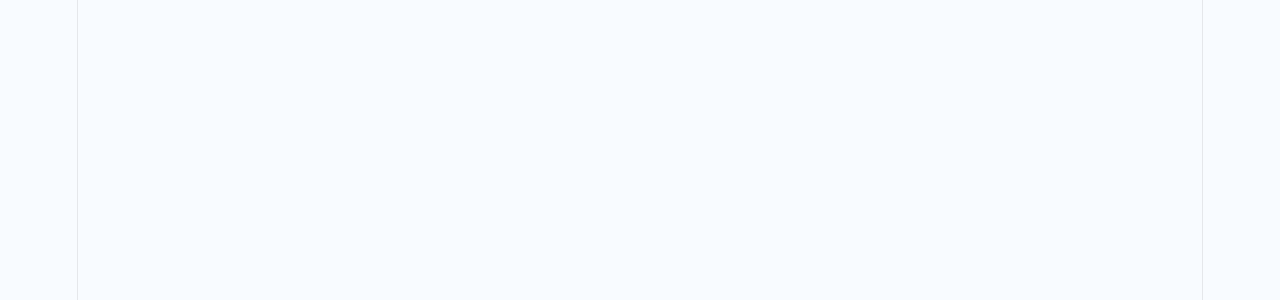
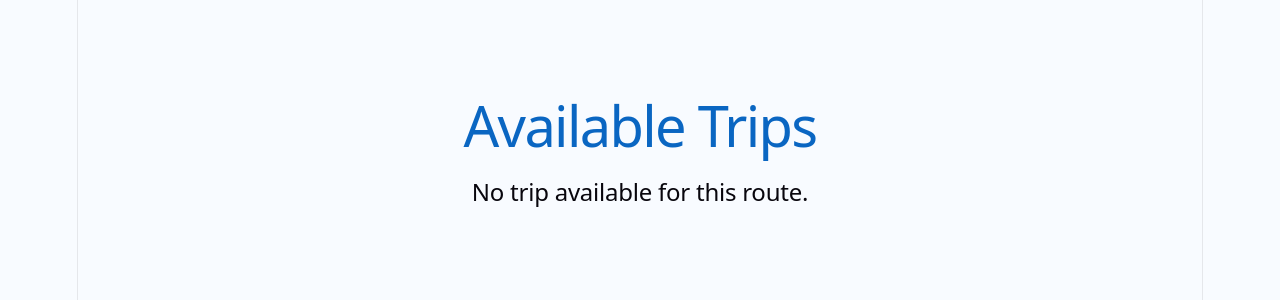
Before and after one commit to imanasseh03-ui/transport-booking, a React (Vite) app in the folder transport-booking-system/client/: page /search-results in a window 1280 px wide. Before the commit this address had no page. Shown: the top 300 px of the page. Built offline with nearby package versions, Linux system fonts and the light colour scheme.

Commit message:
Add SearchResults page and integrate with routing; enhance SearchCard for navigation

```diff
--- a/transport-booking-system/client/src/App.jsx
+++ b/transport-booking-system/client/src/App.jsx
@@ -3,6 +3,7 @@ import Home from "./pages/Home";
 import Booking from "./pages/Booking";
 import RoutesPage from "./pages/RoutesPage";
 import Contact from "./pages/Contact";
+import SearchResults from "./pages/SearchResults";
 
 function App() {
   return (
@@ -12,6 +13,10 @@ function App() {
         <Route path="/routes" element={<RoutesPage />} />
         <Route path="/book" element={<Booking />} />
         <Route path="/contact" element={<Contact />} />
+        <Route
+          path="/search-results"
+          element={<SearchResults />}
+        />
       </Routes>
     </BrowserRouter>
   );
--- a/transport-booking-system/client/src/components/SearchCard/SearchCard.jsx
+++ b/transport-booking-system/client/src/components/SearchCard/SearchCard.jsx
@@ -1,7 +1,9 @@
 import "./SearchCard.css";
 import { useState } from "react";
+import { useNavigate } from "react-router-dom";
 
 function SearchCard() {
+  const navigate = useNavigate();
 
   const [searchData, setSearchData] = useState({
     from: "",
@@ -10,69 +12,54 @@ function SearchCard() {
     passengers: "1",
   });
 
-
   const handleChange = (e) => {
-    setSearchData({
-      ...searchData,
+    setSearchData((prev) => ({
+      ...prev,
       [e.target.name]: e.target.value,
-    });
+    }));
   };
-
 
   const handleSubmit = (e) => {
     e.preventDefault();
 
-    console.log(searchData);
+    if (
+      !searchData.from ||
+      !searchData.to ||
+      !searchData.date
+    ) {
+      alert("Please complete all required fields.");
+      return;
+    }
+
+    navigate("/search-results", {
+      state: searchData,
+    });
   };
-
 
   return (
     <div className="search-card">
-
       <h2>Search Your Trip</h2>
 
       <form onSubmit={handleSubmit}>
-
         <select
           name="from"
           value={searchData.from}
           onChange={handleChange}
         >
-          <option value="">
-            Select Departure
-          </option>
-
-          <option value="Abuja">
-            Abuja
-          </option>
-
-          <option value="Jos">
-            Jos
-          </option>
-
+          <option value="">Select Departure</option>
+          <option value="Abuja">Abuja</option>
+          <option value="Jos">Jos</option>
         </select>
-
 
         <select
           name="to"
           value={searchData.to}
           onChange={handleChange}
         >
-
-          <option value="">
-            Select Destination
-          </option>
-
-          <option value="Jos">
-            Jos
-          </option>
-
-          <option value="Abuja">
-            Abuja
-          </option>
-
+          <option value="">Select Destination</option>
+          <option value="Jos">Jos</option>
+          <option value="Abuja">Abuja</option>
         </select>
-
 
         <input
           type="date"
@@ -81,42 +68,23 @@ function SearchCard() {
           onChange={handleChange}
         />
 
-
         <select
           name="passengers"
           value={searchData.passengers}
           onChange={handleChange}
         >
-
-          <option value="1">
-            1 Passenger
-          </option>
-
-          <option value="2">
-            2 Passengers
-          </option>
-
-          <option value="3">
-            3 Passengers
-          </option>
-
-          <option value="4">
-            4 Passengers
-          </option>
-
+          <option value="1">1 Passenger</option>
+          <option value="2">2 Passengers</option>
+          <option value="3">3 Passengers</option>
+          <option value="4">4 Passengers</option>
         </select>
-
 
         <button type="submit">
           Search Trips
         </button>
-
-
       </form>
-
     </div>
   );
 }
 
-
 export default SearchCard;
--- /dev/null
+++ b/transport-booking-system/client/src/pages/SearchResults.css
@@ -0,0 +1,88 @@
+.search-results {
+  padding: 80px 8%;
+  min-height: 80vh;
+  background: var(--background);
+}
+
+
+.search-results h1 {
+  text-align: center;
+  color: var(--primary);
+  margin-bottom: 40px;
+}
+
+
+.trip-list {
+  display: flex;
+  flex-direction: column;
+  gap: 25px;
+}
+
+
+.trip-card {
+  background: var(--surface);
+  padding: 30px;
+  border-radius: var(--radius-md);
+  box-shadow: var(--shadow-md);
+
+  display: flex;
+  justify-content: space-between;
+  align-items: center;
+  gap: 30px;
+}
+
+
+.trip-card h2 {
+  color: var(--primary-dark);
+  margin-bottom: 15px;
+}
+
+
+.trip-card p {
+  color: var(--text-light);
+  margin: 8px 0;
+}
+
+
+.trip-price {
+  text-align: right;
+}
+
+
+.trip-price h3 {
+  font-size: 1.8rem;
+  color: var(--primary);
+}
+
+
+.trip-price button {
+  margin-top: 15px;
+  padding: 12px 25px;
+
+  background: var(--primary);
+  color: white;
+
+  border: none;
+  border-radius: var(--radius-sm);
+}
+
+
+.trip-price button:hover {
+  background: var(--primary-dark);
+}
+
+
+@media(max-width:768px){
+
+  .trip-card {
+    flex-direction: column;
+    align-items: flex-start;
+  }
+
+
+  .trip-price {
+    text-align: left;
+    width: 100%;
+  }
+
+}
--- /dev/null
+++ b/transport-booking-system/client/src/pages/SearchResults.jsx
@@ -0,0 +1,82 @@
+import "./SearchResults.css";
+import routes from "../data/routes";
+import { useLocation } from "react-router-dom";
+
+function SearchResults() {
+    const location = useLocation();
+    const searchData = location.state || {
+        from: "",
+        to: "",
+        date: "",
+        passangers: "1",
+    };
+
+    const filterRoutes = routes.filter((route) => {
+        return (
+            route.from ===searchData.from &&
+            route.to === searchData.to
+        );
+    });
+    return (
+        <section className="search-results">
+
+            <h1>
+                Available Trips
+            </h1>
+
+            <div className="trip-list">
+                {filterRoutes.length > 0 ? (
+
+                 filterRoutes.map((route) => (
+
+                    <div className="trip-card" key={route.id}>
+
+                        <div>
+                            <h2>
+                                {route.from} → {route.to}
+                            </h2>
+
+                            <p>
+                                Departure: {route.departure}
+                            </p>
+
+                            <p>
+                                Duration: {route.duration}
+                            </p>
+
+                            <p>
+                                Bus: {route.bus}
+                            </p>
+                        </div>
+
+
+                        <div className="trip-price">
+
+                            <h3>
+                                ₦{route.price.toLocaleString()}
+                            </h3>
+
+                            <p>
+                                {route.availableSeats} seats available
+                            </p>
+
+                            <button>
+                                Select Trip
+                            </button>
+
+                        </div>
+
+                    </div>
+
+                ))
+            ) : (
+                <h2>No trip available for this route.</h2>
+            )}
+
+            </div>
+
+        </section>
+    );
+}
+
+export default SearchResults;
```
